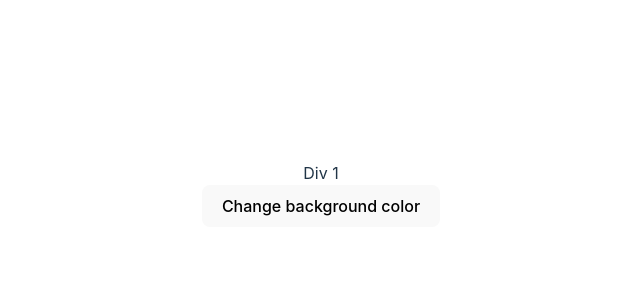
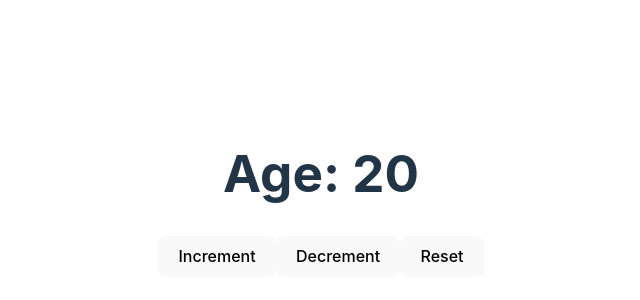
Before and after one commit to Alejndro22/react-typescript-codigo-facilito, a React (Vite) app in the folder react-ts/: page / in a window 1280 px wide. Shown: the part 206-506 px from the top of the page, without its empty margins (319-959 px from the left). Built offline with nearby package versions, Linux system fonts and the light colour scheme.

Commit message:
Typescript with useReducer
Some useful cases

```diff
--- a/react-ts/src/hooks/index.ts
+++ b/react-ts/src/hooks/index.ts
@@ -1,3 +1,4 @@
 export * from './useContext';
+export * from './useReducer';
 export * from './useRef';
 export * from './useState';
--- /dev/null
+++ b/react-ts/src/hooks/useReducer/AppReducer.tsx
@@ -0,0 +1,30 @@
+import { useReducer } from 'react';
+import { personReducer } from '.';
+import '../../App.css';
+
+export const AppReducer = () => {
+  const [person, dispatch] = useReducer(personReducer, { name: 'John', age: 20 });
+
+  return (
+    <div className='App'>
+      <h1>Age: {person.age}</h1>
+
+      {/* Thanks to applying literal types to the reducer, now ts can detect and warn */}
+      {/* Type '"incrementar"' is not assignable to type '"increment" | "decrement" | "reset"'.
+          Did you mean '"increment"'? */}
+      {/* <button onClick={() => { dispatch({ type: 'incrementar' })}}> */}
+
+      <button onClick={() => { dispatch({ type: 'increment' })}}>
+        Increment
+      </button>
+
+      <button onClick={() => { dispatch({ type: 'decrement' });}}>
+        Decrement
+      </button>
+
+      <button onClick={() => { dispatch({ type: 'reset' });}}>
+        Reset
+      </button>
+    </div>
+  );
+};
--- /dev/null
+++ b/react-ts/src/hooks/useReducer/AppReducerBadUse.tsx
@@ -0,0 +1,66 @@
+import { useReducer } from 'react';
+import '../../App.css';
+
+export const AppReducerBadUse = () => {
+
+  // Here the type of name: 'John', and thats because sometimes I can assign
+  // a type very specefic as the value of the variable
+  // let name: 'John' = 'John'
+
+  // If I happened to assign 'Luis' this error would appear
+  // name = 'Luis'
+  // Type '"Luis"' is not assignable to type '"John"'
+
+  // If let name: string = 'John' is type string, this wouuld work normally
+
+  // Here ts shows two errors that warns me about possible bad implementations
+  // Parameter 'action' implicitly has an 'any' type
+  // Parameter 'state' implicitly has an 'any' type.
+  const reducer = (state, action) => {
+    switch (action.type) {
+      case 'increment':
+        return { ...state, age: state.age + 1 };
+      case 'decrement':
+        return { ...state, age: state.age - 1 };
+      case 'reset':
+        return { ...state, age: 20 };
+      default:
+        return state;
+    }
+  };
+
+  // Here the best practice is to use a reducer, because with useState there's too
+  // much flexibility, and it could lead to bad implementations, here an example:
+
+  // const [person2, setPerson2] = useState {{ name: 'John', age: 20 });
+  // setPerson() ...person, age: person. age + 1 })
+
+  // Someone could do this and ther wouldn't be a problem, even if this logic wasn't
+  // the one that was intendend (increment | decrement by 1)
+  // setPerson2({ ...person2, age: person2.age * 3 });
+
+  // Thats why here is best to use a reducer, because it limits what I can do with the state
+  const [person, dispatch] = useReducer(reducer, { name: 'John', age: 20 });
+
+  return (
+    <div className='App'>
+      <h1>Age: {person.age}</h1>
+
+      {/* If i where to send a type that doesn't exist, if i don't validate
+      the reducer actions it could lead to app not working */}
+      {/* <button onClick={() => { dispatch({ type: 'incrementar' })}}> */}
+
+      <button onClick={() => { dispatch({ type: 'increment' })}}>
+        Increment
+      </button>
+
+      <button onClick={() => { dispatch({ type: 'decrement' });}}>
+        Decrement
+      </button>
+
+      <button onClick={() => { dispatch({ type: 'reset' });}}>
+        Reset
+      </button>
+    </div>
+  );
+};
--- /dev/null
+++ b/react-ts/src/hooks/useReducer/index.ts
@@ -0,0 +1,3 @@
+export * from './AppReducer';
+export * from './AppReducerBadUse';
+export * from './personReducer';
--- /dev/null
+++ b/react-ts/src/hooks/useReducer/personReducer.tsx
@@ -0,0 +1,19 @@
+// To solve state warning, the best practice is to assign an object type about
+// what is expected to receive
+// This are literal types. It's a way to represent a specific value in TypeScript.
+
+export const personReducer = (
+  state: { name: string; age: number },
+  action: { type: 'increment' | 'decrement' | 'reset' }
+) => {
+  switch (action.type) {
+    case 'increment':
+      return { ...state, age: state.age + 1 };
+    case 'decrement':
+      return { ...state, age: state.age - 1 };
+    case 'reset':
+      return { ...state, age: 20 };
+    default:
+      return state;
+  }
+};
--- a/react-ts/src/main.tsx
+++ b/react-ts/src/main.tsx
@@ -1,8 +1,10 @@
 import React from 'react';
 import ReactDOM from 'react-dom/client';
 import {
+  AppReducer,
+  // AppReducerBadUse,
   // AppContext,
-  AppRef,
+  // AppRef,
   // UseStateHook
 } from './hooks';
 import './index.css';
@@ -11,6 +13,7 @@ ReactDOM.createRoot(document.getElementById('root')!).render(
   <React.StrictMode>
     {/* <UseStateHook /> */}
     {/* <AppContext /> */}
-    <AppRef />
+    {/* <AppRef /> */}
+    <AppReducer />
   </React.StrictMode>
 );
```
